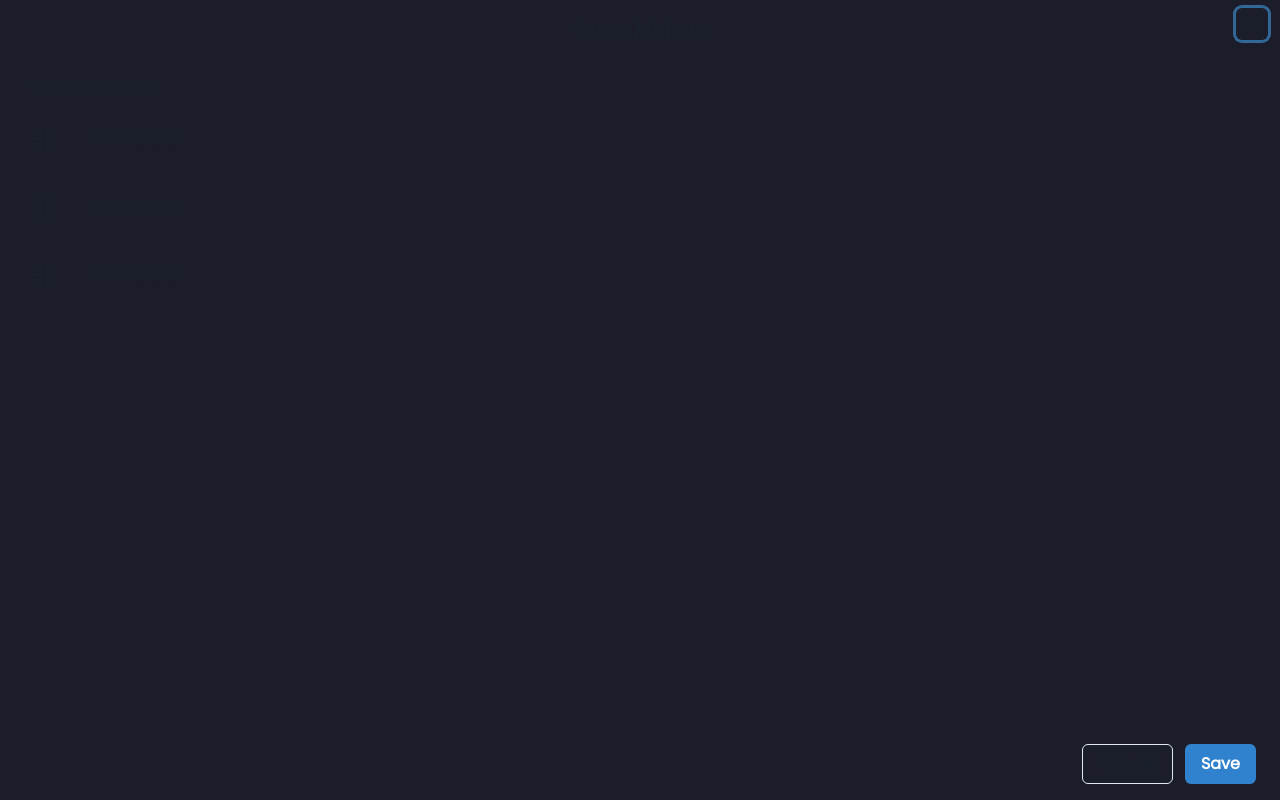
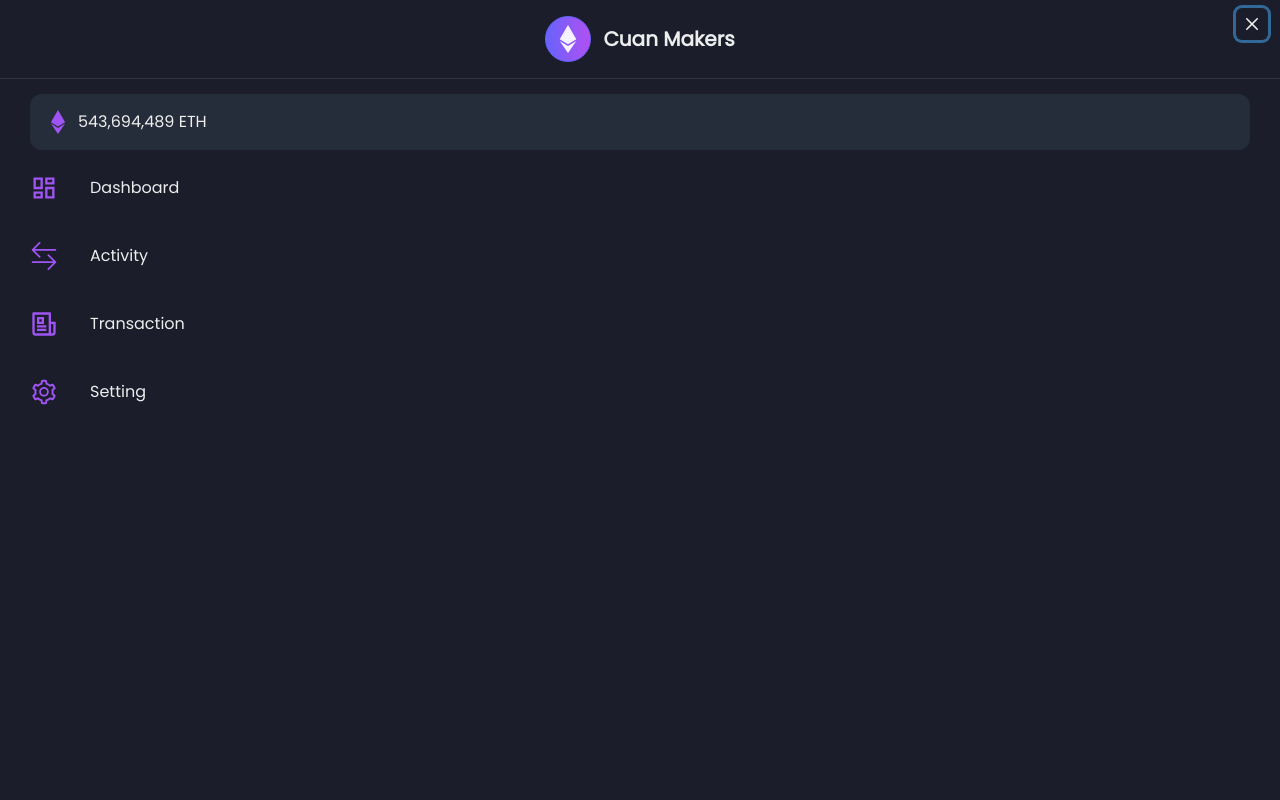
Before and after one commit to KevinPalowa/nft-market, a React (Create React App) app: page / in a window 1280 px wide. Both pictures are taken after a click on the button 32 px from the left and 28 px from the top of the page. Built offline with nearby package versions, Linux system fonts and the light colour scheme; grey boxes are pictures that could not be loaded.

Commit message:
Fix drawer

```diff
--- a/src/components/Menu.js
+++ b/src/components/Menu.js
@@ -15,11 +15,15 @@ import {
   Icon,
   Text,
   HStack,
-  Input,
+  Divider,
+  Center,
+  Circle,
 } from "@chakra-ui/react";
 import { AiOutlineMenu, AiOutlineSetting } from "react-icons/ai";
 import { MdOutlineDashboard } from "react-icons/md";
-import { GrTransaction } from "react-icons/gr";
+import { FaEthereum } from "react-icons/fa";
+import { RiNewspaperLine } from "react-icons/ri";
+import { BsArrowLeftRight } from "react-icons/bs";
 function Menu() {
   const { isOpen, onOpen, onClose } = useDisclosure();
   const btnRef = React.useRef();
@@ -39,36 +43,47 @@ function Menu() {
         <DrawerOverlay />
         <DrawerContent bg="#1B1E2A">
           <DrawerCloseButton />
-          <DrawerHeader textAlign="center">
-            <Text>Cuan Makers</Text>
+          <DrawerHeader>
+            <Center>
+              {/* <HStack> */}
+              <Circle
+                p={2}
+                border="1px"
+                borderColor="#6763FD"
+                bgGradient="linear(to-r, #6763FD, #B150F2)"
+                mr={3}
+              >
+                <Icon boxSize="7" as={FaEthereum} />
+              </Circle>
+              <Text>Cuan Makers</Text>
+              {/* </HStack> */}
+            </Center>
           </DrawerHeader>
-
+          <Divider />
           <DrawerBody p={0}>
             <VStack align="stretch" px="30px" py="15px">
-              <Box>
+              <HStack bg="#262d3a" p={4} borderRadius="xl">
+                <Icon boxSize="6" textColor="#A154F4" as={FaEthereum} />
                 <Text>543,694,489 ETH</Text>
-              </Box>
+              </HStack>
               <HStack py="4" spacing={8}>
-                <Icon boxSize="7" as={MdOutlineDashboard} />
+                <Icon boxSize="7" textColor="#A154F4" as={MdOutlineDashboard} />
                 <Text>Dashboard</Text>
               </HStack>
               <HStack py="4" spacing={8}>
-                <Icon boxSize="7" as={MdOutlineDashboard} />
-                <Text>Dashboard</Text>
+                <Icon boxSize="7" textColor="#A154F4" as={BsArrowLeftRight} />
+                <Text>Activity</Text>
               </HStack>
               <HStack py="4" spacing={8}>
-                <Icon boxSize="7" as={MdOutlineDashboard} />
-                <Text>Dashboard</Text>
+                <Icon boxSize="7" textColor="#A154F4" as={RiNewspaperLine} />
+                <Text>Transaction</Text>
+              </HStack>
+              <HStack py="4" spacing={8}>
+                <Icon boxSize="7" textColor="#A154F4" as={AiOutlineSetting} />
+                <Text>Setting</Text>
               </HStack>
             </VStack>
           </DrawerBody>
-
-          <DrawerFooter>
-            <Button variant="outline" mr={3} onClick={onClose}>
-              Cancel
-            </Button>
-            <Button colorScheme="blue">Save</Button>
-          </DrawerFooter>
         </DrawerContent>
       </Drawer>
     </>
--- a/src/components/NavBar.js
+++ b/src/components/NavBar.js
@@ -13,7 +13,6 @@ import {
 } from "@chakra-ui/react";
 import { BsSearch, BsBell } from "react-icons/bs";
 import { RiMessage3Line } from "react-icons/ri";
-
 function NavBar() {
   return (
     <>
@@ -29,7 +28,6 @@ function NavBar() {
               border="none"
               bgColor="#262D3A"
               width="100%"
-              type="tel"
               placeholder="Search"
             />
           </InputGroup>
--- a/src/index.js
+++ b/src/index.js
@@ -1,12 +1,15 @@
 import React from "react";
 import ReactDOM from "react-dom";
 import App from "./App";
-import { ChakraProvider } from "@chakra-ui/react";
+import { ChakraProvider, ColorModeScript } from "@chakra-ui/react";
 import "./css/index.css";
 import theme from "./lib/theme";
+// import fonts from "./lib/fonts";
+console.log(theme);
 ReactDOM.render(
   <React.StrictMode>
     <ChakraProvider theme={theme}>
+      <ColorModeScript initialColorMode={theme.config.initialColorMode} />
       <App />
     </ChakraProvider>
   </React.StrictMode>,
--- a/src/lib/theme.js
+++ b/src/lib/theme.js
@@ -1,9 +1,24 @@
+// theme.js
+
+// 1. import `extendTheme` function
 import { extendTheme } from "@chakra-ui/react";
 
-const theme = extendTheme({
+// 2. Add your color mode config
+const fonts = {
+  body: "Poppins",
+};
+const config = {
+  initialColorMode: "dark",
+  useSystemColorMode: false,
   fonts: {
     body: "Poppins",
   },
+};
+
+// 3. extend the theme
+const theme = extendTheme({
+  config,
+  fonts,
 });
 
 export default theme;
```
